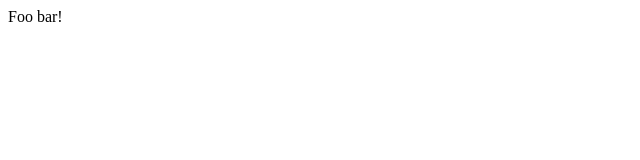
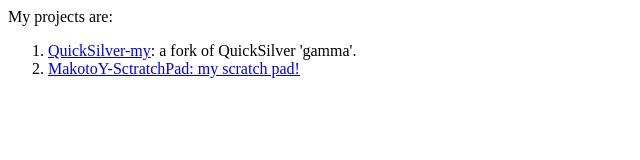
Before and after one commit to makotoy/makotoy.github.com, a plain HTML site: page index.html in a window 1280 px wide. Shown: the whole page, without its empty margins (0-640 px from the left). Drawn offline with Linux system fonts and the light colour scheme.

Commit message:
Describe my projects

```diff
--- a/index.html
+++ b/index.html
@@ -1,4 +1,11 @@
 <html>
-<head><title>Makoto Yamashita's page</title></head>
-<body>Foo bar!</body>
+  <head>
+    <title>Makoto Yamashita's page</title>
+  </head>
+  <body>My projects are:
+  <ol>
+    <li><a href="quicksilver-my">QuickSilver-my</a>: a fork of QuickSilver 'gamma'.</li>
+    <li><a href="makotoy-scratchpad">MakotoY-SctratchPad: my scratch pad!</a></li>
+  </ol>
+  </body>
 </html>
```
